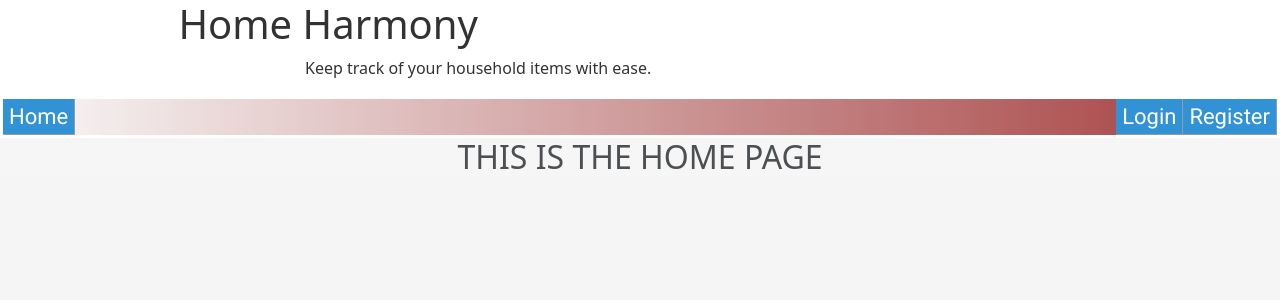
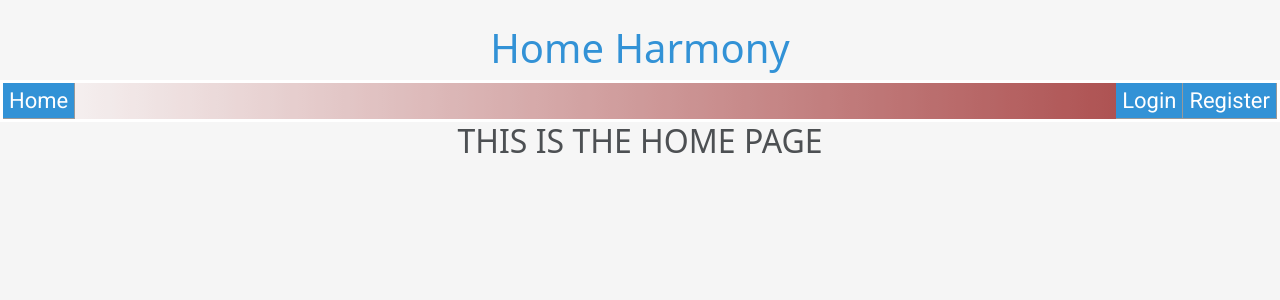
Before and after one commit to Cjunk/HOME-INVENTORY, a React (Create React App) app in the folder client/: page / in a window 1280 px wide. Shown: the top 300 px of the page. Built offline with nearby package versions, Linux system fonts and the light colour scheme.

Commit message:
css styling shuffeling , trying to get the heading to stick right

```diff
--- a/client/src/Components/LocationMaster/styles/locationMasterForm.css
+++ b/client/src/Components/LocationMaster/styles/locationMasterForm.css
@@ -1,9 +1,10 @@
 /* Form container styles */
 @import url("../../../palette.css");
 .Location-form-container{
-    position:sticky;
-    top:0;
-    z-index:100;
+    width:100%;
+    height:100%;
+    background-color:lightgreen
+
 }
 .locationForm {
 
@@ -15,6 +16,9 @@
     grid-template-columns: 1fr 1fr;
     align-items: center;
     text-align: left;
+    position:sticky;
+    top:163px;
+
 }
 
 /* Style for each form field */
--- a/client/src/Components/MainHeader/Header2.js
+++ b/client/src/Components/MainHeader/Header2.js
@@ -5,10 +5,8 @@ import NavigationBar from "./navigationbar2";
 function Header(props) {
     return (
         <div className = "header-container">
-                <div className="main-content">
                     <Hero />
                     <NavigationBar {...props} />
-                </div>
         </div>
     );
 }
--- a/client/src/Components/MainHeader/hero.js
+++ b/client/src/Components/MainHeader/hero.js
@@ -4,8 +4,8 @@ function Hero() {
   return (
     <header className="hero-content">
       <div className="textContainer">
-        <h1>Home Harmony</h1>
-        <p className="ptext">Keep track of your household items with ease.</p>
+        <h1 className="mainHeadingText">Home Harmony</h1>
+        {/* <p className="ptext">Keep track of your household items with ease.</p> */}
       </div>
     </header>
   )
--- a/client/src/Components/MainHeader/styles/header2.css
+++ b/client/src/Components/MainHeader/styles/header2.css
@@ -8,8 +8,6 @@
   width: 100%;
   position:sticky;
   top:0;
+  z-index:1000;
+  background:var( --background-color);
 }
-.main-content {
-  flex: 1; /* Allow the main content to fill the remaining space */
-  height: 100%; /* Set the height to match the header height */
-}
--- a/client/src/Components/MainHeader/styles/hero.css
+++ b/client/src/Components/MainHeader/styles/hero.css
@@ -2,10 +2,13 @@
 @import url("../../../palette.css");
 
 .hero-content {
-  background-color: white;
+  background-color: var(--background-color);
   width:100%;
-  color:black;
-  display:flex;
+  color:var(--primary-text-color);
+
+}
+.mainHeadingText{
+  color:var(--primary-color)
 }
 .hero-content p,h1 {
   color:black;
--- a/client/src/Components/MainHeader/styles/navigationbar2.css
+++ b/client/src/Components/MainHeader/styles/navigationbar2.css
@@ -7,7 +7,9 @@
   margin: 0;
   background: linear-gradient(to right, var(--navbar-background1), var(--navbar-background2));
 }
+.navigation-container{
 
+}
 .navigation-container ul li {
     border-bottom:solid;
     border-right:solid;
--- a/client/src/Components/MainHeader/styles/palette.css
+++ /dev/null
@@ -1,28 +0,0 @@
-/* Define color variables */
-@import url("https://fonts.googleapis.com/css2?family=Roboto&display=swap");
-:root {
-  /* Primary Color */
-  --primary-color: rgb(87, 87, 221); /* Deep Blue */
-  /* Secondary Color */
-  --secondary-color: #0b447c; /* Slate Gray */
-  /* Accent Color */
-  --accent-color: #0c5555; /* Teal */
-  /* Background Color */
-  --background-color: #c6d5da; /* Mustard Yellow */
-  /* Text Color */
-  --text-color: #033d63; /* Dark Slate Gray */
-  /* Navbar pallet */
-  --navbar-background1: rgb(197, 197, 209);
-  --navbar-background2: #830c38;
-  --navbar-buttons-color: rgb(116, 13, 13);
-  --navbar-buttons-background: white;
-  --navbar-button-login-background: lightgreen;
-  --myfont: "Roboto", sans-serif;
-
-  /*Show Inventory Colors */
-  --inv-hover-background-color: rgb(192, 173, 173);
-  --inv-column-headings-background-color: var(--navbar-background2);
-  --inv-headings-text: white;
-  --inv-items-text: black;
-  --inv-item-row-border-bottom: rgb(56, 49, 49);
-}
--- a/client/src/Components/YourInventory/styles/inventoryitem.css
+++ b/client/src/Components/YourInventory/styles/inventoryitem.css
@@ -9,88 +9,88 @@
   display: block;
 }
 
-.inventory-row{
-    border-bottom:solid 2px;
-    border-color:var(--inv-item-row-border-bottom);
+.inventory-row {
+  border-bottom: solid 2px;
+  border-color: var(--inv-item-row-border-bottom);
 }
-.inventory-row,.inventory-heading {
+.inventory-row,
+.inventory-heading {
   display: grid;
   grid-template-columns: repeat(6, 1fr); /* Spans across 6 columns */
-
 }
-.inventory-heading{
-    background-color:var(--inv-column-headings-background-color);
-    position:sticky;
-    top:162px;
-    z-index:10;
+.inventory-heading {
+  background-color: var(--inv-column-headings-background-color);
+  position: sticky;
+  top: var(--header-height2);
+  z-index: 10;
 }
-.inventory-row:hover{
-    background-color:var(--inv-hover-background-color);
-    cursor:pointer;
-    border-bottom:solid 1px;
+.inventory-row:hover {
+  background-color: var(--inv-hover-background-color);
+  cursor: pointer;
+  border-bottom: solid 1px;
 }
 .theItemUL {
   list-style-type: none; /* Remove default list styles */
   display: flex;
   flex-wrap: wrap; /* Allow flex items to wrap onto multiple lines */
 }
-.item-property,.item-property-qty {
+.item-property,
+.item-property-qty {
   display: flex;
   width: 100%; /* Adjust the width as needed */
   /* Optionally, add additional styles like padding or margin */
   margin-right: 10px;
   text-align: left;
   align-items: center;
-   height:100%;
-   align-self:center;
-   padding-left:10px;
-   color:var(--inv-items-text);
+  height: 100%;
+  align-self: center;
+  padding-left: 10px;
+  color: var(--inv-items-text);
 }
-.heading-item-property,.heading-item-property-qty {
+.heading-item-property,
+.heading-item-property-qty {
   display: flex;
   width: 100%; /* Adjust the width as needed */
   /* Optionally, add additional styles like padding or margin */
   margin-right: 10px;
   text-align: left;
   align-items: center;
-   height:100%;
-   align-self:center;
-   padding-left:10px;
-   color:var(--inv-headings-text);
+  height: 100%;
+  align-self: center;
+  padding-left: 10px;
+  color: var(--inv-headings-text);
 }
 .item-property-qty {
-    width:100px;
-
+  width: 100px;
 }
 .item-property-img {
-width:100px;
+  width: 100px;
 }
 .item-image {
   width: 50px; /* Adjust width as needed */
   height: 50px; /* Adjust height as needed */
   margin-right: 10px; /* Optional: Add margin for spacing */
-  margin-bottom:1px;
-
+  margin-bottom: 1px;
 }
 
 /* Media query for mobile devices */
 @media only screen and (max-width: 768px) {
-
-  #Date-added  {
+  #Date-added {
     display: none; /* Hide all properties and images */
   }
 
   .theitem-container li {
     display: block; /* Display list items vertically */
   }
-.inventory-row,.inventory-heading {
+  .inventory-row,
+  .inventory-heading {
     display: grid;
     grid-template-columns: repeat(4, 1fr); /* Spans across 6 columns */
   }
-.inventory-heading{
-    background-color:var(--inv-column-headings-background-color);
-    position:sticky;
-    top:230px;
+  .inventory-heading {
+    background-color: var(--inv-column-headings-background-color);
+    position: sticky;
+    top: 230px;
   }
   .theitem-container li .item-property,
   .theitem-container li .item-property-qty,
--- a/client/src/Components/YourInventory/styles/yourinventorynavbar.css
+++ b/client/src/Components/YourInventory/styles/yourinventorynavbar.css
@@ -1,11 +1,12 @@
 @import url("../../../palette.css");
 .YourInventoryNavBar-container{
     position:sticky;
-    top:136px;
+    top:var(--header-height);
     z-index:1000;
     background-color:var( --background-color);
     display: flex;
     font-size:12px;
+
 }
 .YourInventoryNavBar-container h1{
     font-size:16px;
--- a/client/src/PAGES/YourInventoryHome.js
+++ b/client/src/PAGES/YourInventoryHome.js
@@ -22,7 +22,7 @@ import { pageID } from "../constants/pageIDs";  // All the page ID's are in here
 function YourInventoryHome(props) {
   const [theData, settheData] = useState("");
   const [locationData, setLocationData] = useState([]);
-  const [initialLocationData, setinitialLocationData] = useState("")
+
   /*
     Pages.
     3 = SHOW INVENTORY
@@ -35,7 +35,7 @@ function YourInventoryHome(props) {
   useEffect(() => {
     document.title = "Home Harmony";
     getData(); // Get the users inventory data.
-    //fetchLocationData()
+    fetchLocationData()
   }, []);
   const setTheCurrentPage = (pageNumber) => {
     setCurrentPage(pageNumber);
@@ -112,7 +112,7 @@ function YourInventoryHome(props) {
   let PageComponent;
   switch (currentPage) {
     case pageID.M_LOC:
-      PageComponent = <LocationForm initialLocationData={initialLocationData} />;
+      PageComponent = <LocationForm locationData={locationData} />;
       break;
     case 2:
       PageComponent = <DummyComponent />;
--- a/client/src/palette.css
+++ b/client/src/palette.css
@@ -2,6 +2,8 @@
 @import url("https://fonts.googleapis.com/css2?family=Roboto&display=swap");
 
 :root {
+  --header-height: 120px;
+  --header-height2: calc(var(--header-height) + 27px);
   /* Primary Color */
   --primary-color: #0077cc; /* Ocean Blue */
   /* Secondary Color */
@@ -13,6 +15,8 @@
   /* Text Color */
   --text-color: #333333; /* Dark Gray */
   /* Navbar pallet */
+  --primary-text-color: black;
+
   --navbar-background1: #f9f9f9; /* White Smoke */
   --navbar-background2: #8d0a0a; /* Dark Gray */
   --navbar-buttons-color: #ffffff; /* White */
```
Also changed, not shown: client/src/Components/LocationMaster/LocationMasterForm.js (+35 -10 lines). Lines whose indentation alone changed are shown as unchanged.
